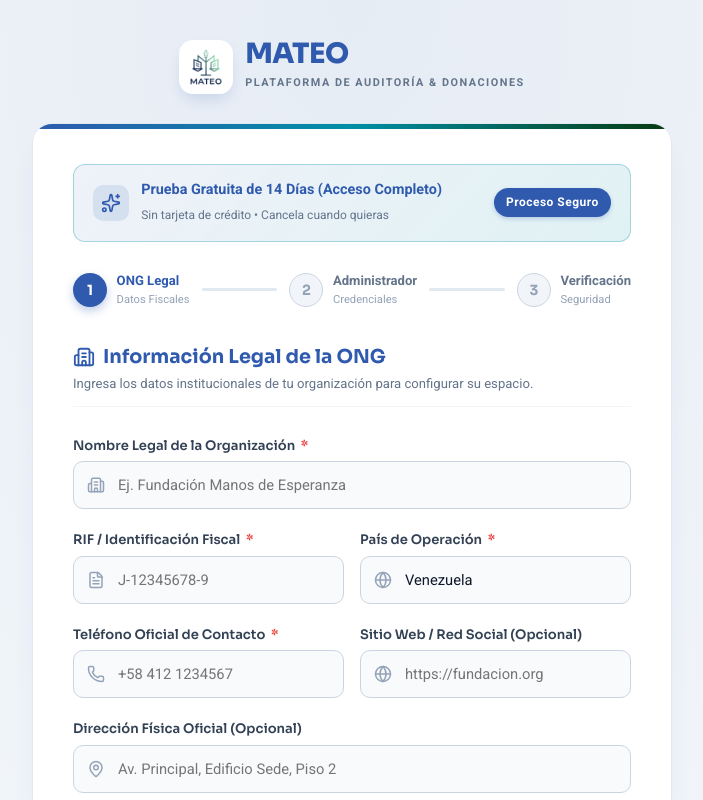
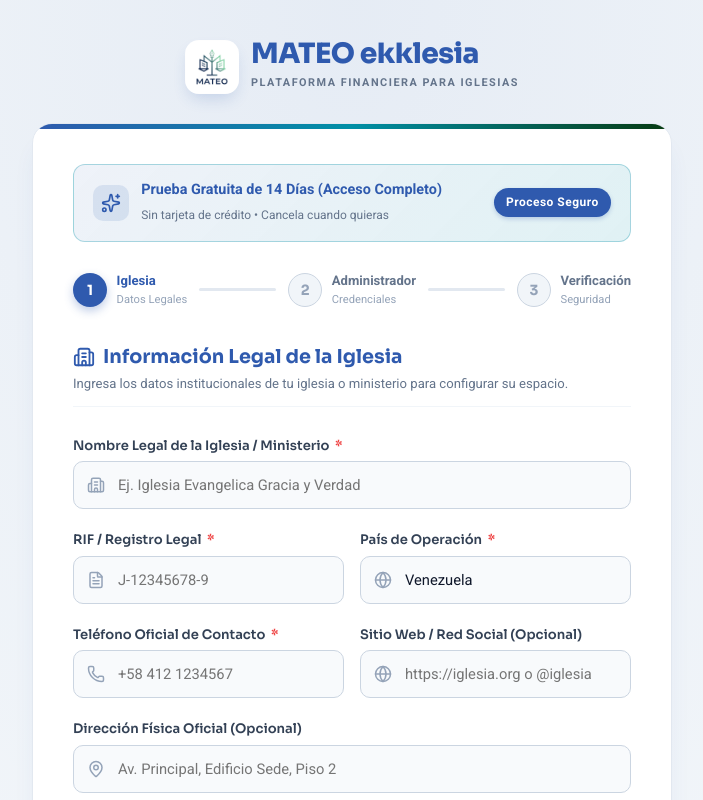
Before and after one commit to enoc31/MATEO, a React (Vite) app: page /registro-ong in a window 1280 px wide. Shown: the top 800 px of the page, without its empty margins (288-991 px from the left). Built offline with nearby package versions, Linux system fonts and the light colour scheme; no server answers.

Commit message:
feat(ekklesia): adapt CreateOngWizard to church registration flow

```diff
--- a/src/features/auth/CreateOngWizard.tsx
+++ b/src/features/auth/CreateOngWizard.tsx
@@ -47,7 +47,7 @@ export const CreateOngWizard: React.FC = () => {
 
   // Paso 2: Datos del Administrador
   const [nombreAdmin, setNombreAdmin] = useState('');
-  const [cargo, setCargo] = useState('Director Ejecutivo');
+  const [cargo, setCargo] = useState('Pastor Principal');
   const [emailAdmin, setEmailAdmin] = useState('');
   const [password, setPassword] = useState('');
   const [confirmPassword, setConfirmPassword] = useState('');
@@ -312,7 +312,7 @@ export const CreateOngWizard: React.FC = () => {
                 lineHeight: 1,
               }}
             >
-              MATEO
+              MATEO ekklesia
             </h1>
             <span
               style={{
@@ -323,7 +323,7 @@ export const CreateOngWizard: React.FC = () => {
                 textTransform: 'uppercase',
               }}
             >
-              Plataforma de Auditoría & Donaciones
+              Plataforma Financiera para Iglesias
             </span>
           </div>
         </div>
@@ -416,9 +416,9 @@ export const CreateOngWizard: React.FC = () => {
                     color: step === 1 ? 'var(--primary)' : step > 1 ? '#10b981' : '#64748b',
                   }}
                 >
-                  ONG Legal
+                  Iglesia
                 </span>
-                <span style={{ fontSize: '0.7rem', color: '#94a3b8' }}>Datos Fiscales</span>
+                <span style={{ fontSize: '0.7rem', color: '#94a3b8' }}>Datos Legales</span>
               </div>
             </div>
 
@@ -534,24 +534,26 @@ export const CreateOngWizard: React.FC = () => {
                   gap: '0.5rem',
                 }}
               >
-                <Building2 size={22} /> Información Legal de la ONG
+                <Building2 size={22} /> Información Legal de la Iglesia
               </h3>
               <p style={{ fontSize: '0.82rem', color: '#64748b', margin: '0.25rem 0 0 0' }}>
-                Ingresa los datos institucionales de tu organización para configurar su espacio.
+                Ingresa los datos institucionales de tu iglesia o ministerio para configurar su
+                espacio.
               </p>
             </div>
 
             {/* Nombre Legal */}
             <div className="form-field">
               <label className="form-field-label">
-                Nombre Legal de la Organización <span className="form-field-required">*</span>
+                Nombre Legal de la Iglesia / Ministerio{' '}
+                <span className="form-field-required">*</span>
               </label>
               <div className="input-with-icon">
                 <Building2 size={18} className="input-icon" />
                 <input
                   type="text"
                   className="form-input-premium"
-                  placeholder="Ej. Fundación Manos de Esperanza"
+                  placeholder="Ej. Iglesia Evangelica Gracia y Verdad"
                   value={nombreOng}
                   onChange={(e) => setNombreOng(e.target.value)}
                   required
@@ -563,7 +565,7 @@ export const CreateOngWizard: React.FC = () => {
             <div style={{ display: 'grid', gridTemplateColumns: '1fr 1fr', gap: '1rem' }}>
               <div className="form-field">
                 <label className="form-field-label">
-                  RIF / Identificación Fiscal <span className="form-field-required">*</span>
+                  RIF / Registro Legal <span className="form-field-required">*</span>
                 </label>
                 <div className="input-with-icon">
                   <FileText size={18} className="input-icon" />
@@ -622,7 +624,7 @@ export const CreateOngWizard: React.FC = () => {
                   <input
                     type="text"
                     className="form-input-premium"
-                    placeholder="https://fundacion.org"
+                    placeholder="https://iglesia.org o @iglesia"
                     value={sitioWeb}
                     onChange={(e) => setSitioWeb(e.target.value)}
                   />
@@ -713,7 +715,8 @@ export const CreateOngWizard: React.FC = () => {
                 <User size={22} /> Perfil del Administrador Principal
               </h3>
               <p style={{ fontSize: '0.82rem', color: '#64748b', margin: '0.25rem 0 0 0' }}>
-                Establece las credenciales maestras para acceder y administrar tu ONG.
+                Establece las credenciales maestras para acceder y administrar tu iglesia en MATEO
+                ekklesia.
               </p>
             </div>
 
@@ -739,14 +742,14 @@ export const CreateOngWizard: React.FC = () => {
             <div style={{ display: 'grid', gridTemplateColumns: '1fr 1fr', gap: '1rem' }}>
               <div className="form-field">
                 <label className="form-field-label">
-                  Cargo / Posición en la ONG <span className="form-field-required">*</span>
+                  Cargo en la Iglesia <span className="form-field-required">*</span>
                 </label>
                 <div className="input-with-icon">
                   <Briefcase size={18} className="input-icon" />
                   <input
                     type="text"
                     className="form-input-premium"
-                    placeholder="Director Ejecutivo / Administrador"
+                    placeholder="Pastor Principal / Tesorero / Diácono"
                     value={cargo}
                     onChange={(e) => setCargo(e.target.value)}
                     required
@@ -763,7 +766,7 @@ export const CreateOngWizard: React.FC = () => {
                   <input
                     type="email"
                     className="form-input-premium"
-                    placeholder="direccion@fundacion.org"
+                    placeholder="pastor@iglesia.org"
                     value={emailAdmin}
                     onChange={(e) => setEmailAdmin(e.target.value)}
                     required
@@ -905,7 +908,7 @@ export const CreateOngWizard: React.FC = () => {
               >
                 <div>
                   <span style={{ color: '#94a3b8', display: 'block', fontSize: '0.75rem' }}>
-                    ORGANIZACIÓN
+                    IGLESIA / MINISTERIO
                   </span>
                   <strong>{nombreOng}</strong>
                 </div>
@@ -968,9 +971,9 @@ export const CreateOngWizard: React.FC = () => {
                   cursor: 'pointer',
                 }}
               >
-                Declaro bajo fe de juramento que la información legal de la ONG es verídica y que
-                poseo las facultades legales para representar a la organización y activar su espacio
-                en MATEO.
+                Declaro bajo fe de juramento que la información legal de la iglesia es verídica y
+                que poseo las facultades para representar a la organización y activar su espacio en
+                MATEO ekklesia.
               </span>
             </label>
 
@@ -1008,7 +1011,7 @@ export const CreateOngWizard: React.FC = () => {
                   <span>Creando Organización...</span>
                 ) : (
                   <>
-                    Crear ONG e Iniciar Trial <Sparkles size={18} />
+                    Registrar Iglesia e Iniciar Trial <Sparkles size={18} />
                   </>
                 )}
               </button>
@@ -1041,7 +1044,7 @@ export const CreateOngWizard: React.FC = () => {
                 letterSpacing: '-0.5px',
               }}
             >
-              ¡Organización Registrada con Éxito!
+              ¡Iglesia Registrada con Éxito!
             </h2>
 
             <p
@@ -1052,8 +1055,8 @@ export const CreateOngWizard: React.FC = () => {
                 lineHeight: '1.6',
               }}
             >
-              Tu organización <strong>{createdOngData.nombre}</strong> ha sido activada con una
-              prueba gratuita de 14 días.
+              Tu iglesia <strong>{createdOngData.nombre}</strong> ha sido activada con una prueba
+              gratuita de 14 días.
             </p>
 
             <div
@@ -1094,7 +1097,7 @@ export const CreateOngWizard: React.FC = () => {
                   <strong>Fecha de Vencimiento:</strong> {createdOngData.trialEndsAt}.
                 </li>
                 <li>
-                  <strong>Tu Rol:</strong> Administrador Principal de la ONG.
+                  <strong>Tu Rol:</strong> Administrador Principal de la Iglesia.
                 </li>
               </ul>
             </div>
```
